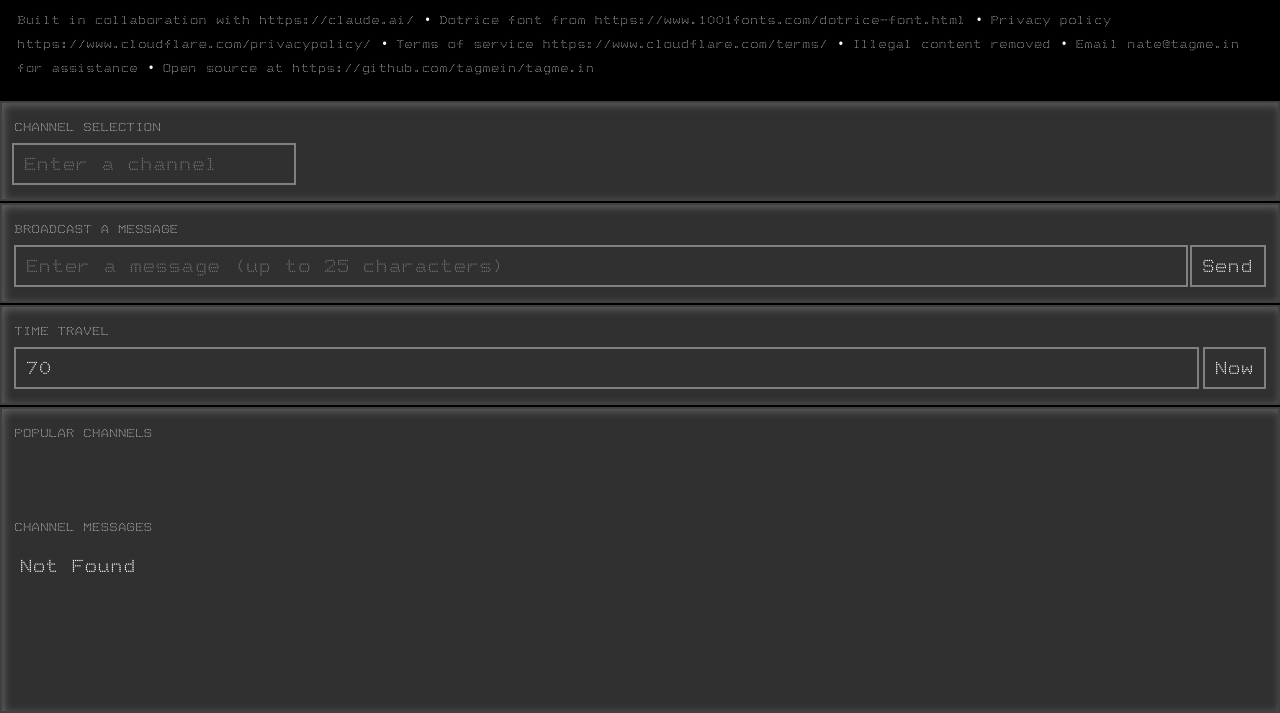
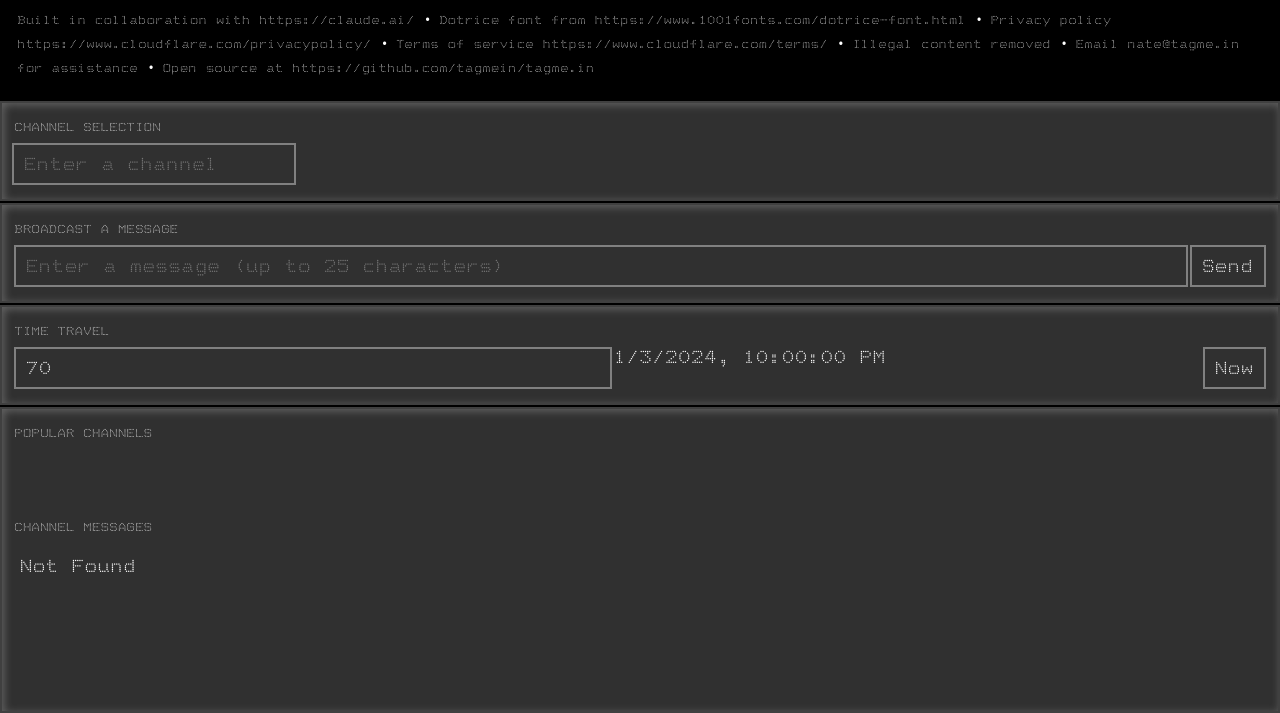
Before and after one commit to tagmein/tagme.in, a website: page public/index.html in a window 1280 px wide. Shown: the part 87-800 px from the top of the page. Drawn offline with Linux system fonts and the light colour scheme; no server answers.

Commit message:
describe time

```diff
--- a/public/index.html
+++ b/public/index.html
@@ -218,6 +218,8 @@
     z-index: 1;
    }
    #time-description {
+    flex-grow: 1;
+    white-space: nowrap;
    }
   </style>
  </head>
@@ -300,7 +302,7 @@
   </div>
   <script
    type="text/javascript"
-   src="main.js?3"
+   src="main.js?4"
   ></script>
  </body>
 </html>
--- a/public/main.js
+++ b/public/main.js
@@ -1,13 +1,21 @@
+const begin2024 = new Date(
+ 'January 1, 2024 00:00:00 GMT'
+)
+
 function getHourNumber() {
- const begin2024 = new Date(
-  'January 1, 2024 00:00:00 GMT'
- )
  const now = new Date()
  const msPerHour = 1000 * 60 * 60
  return Math.floor(
   (now.getTime() - begin2024.getTime()) /
    msPerHour
  )
+}
+
+function describeHourNumber(hourNumber) {
+ const date = new Date(
+  begin2024.getTime() + hourNumber * 3600e3
+ )
+ return date.toLocaleString()
 }
 
 function addBlockquote(
@@ -45,6 +53,8 @@ const contentEl =
 const messageEl =
  document.getElementById('message')
 const hourEl = document.getElementById('hour')
+const timeDescriptionEl =
+ document.getElementById('time-description')
 
 function getUrlData() {
  const [_, channel, hour] = window.location.hash
@@ -67,10 +77,11 @@ function route() {
  channelEl.value = channel ?? ''
  hourEl.value =
   hour ?? getHourNumber().toString(10)
- displayChannel(
-  channel ?? '',
+ const trueHour =
   hour ?? getHourNumber().toString(10)
- )
+ timeDescriptionEl.textContent =
+  describeHourNumber(trueHour)
+ displayChannel(channel ?? '', trueHour)
 }
 
 // Load channel content
```
